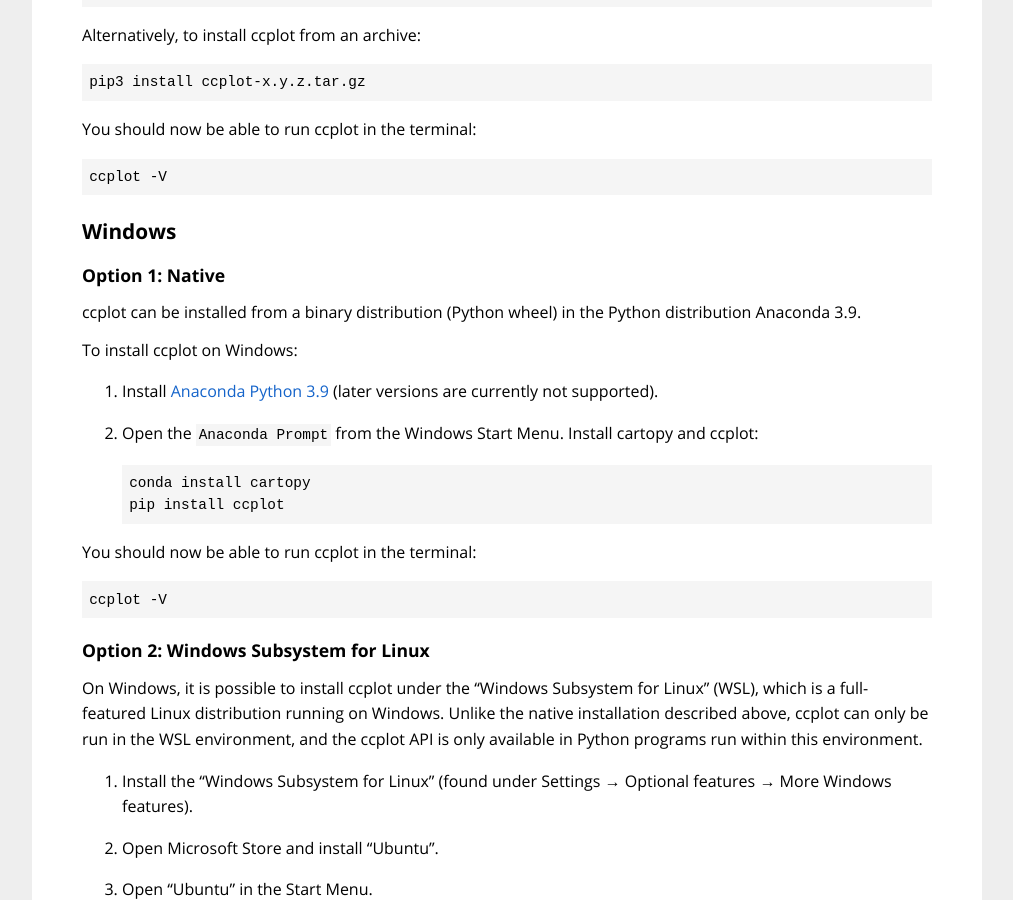
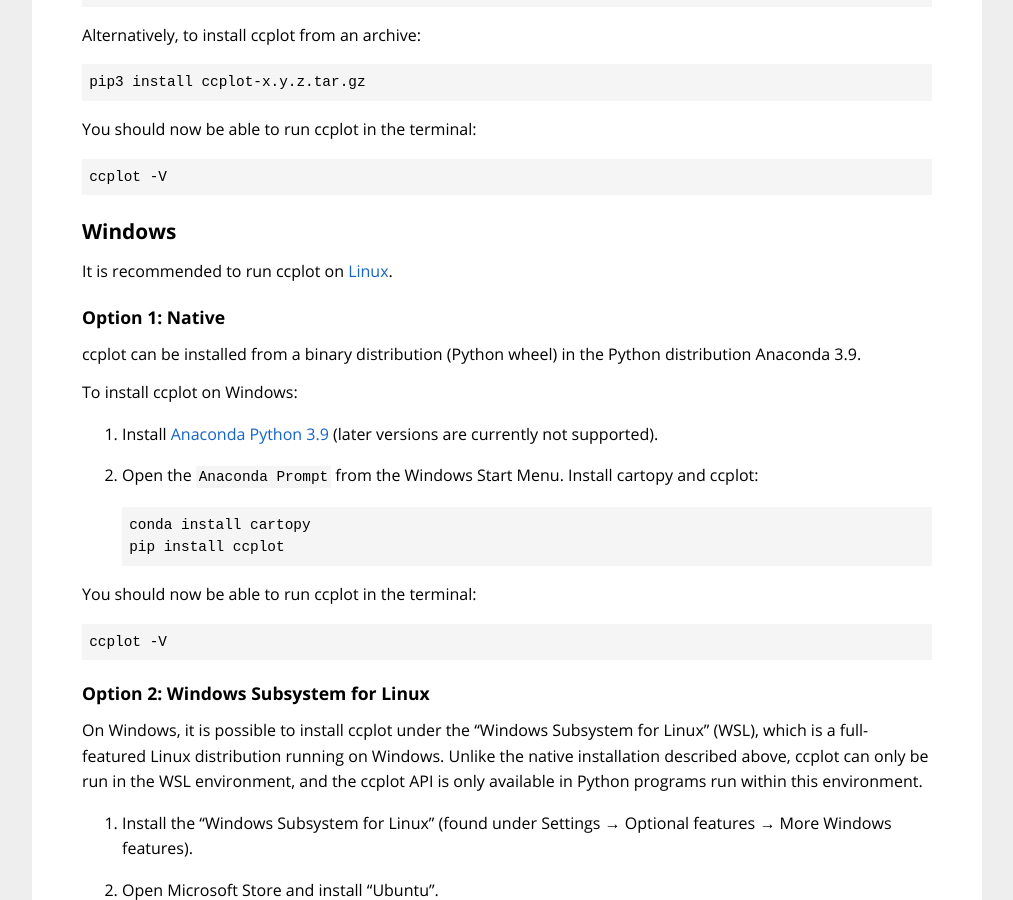
Before and after one commit to peterkuma/ccplot, a Jekyll site: the page built from installation/index.md, in a window 1280 px wide and 900 px high, scrolled down 1653 px. Shown: the whole window, without its empty margins (133-1146 px from the left). Built offline with Jekyll 4.4.1, drawn with Linux system fonts in a browser that asks for light colours; some of the changed text lies outside the part shown.

Commit message:
Clarify installation instructions

```diff
--- a/installation/index.md
+++ b/installation/index.md
@@ -244,6 +244,8 @@
 Windows
 -------
 
+It is recommended to run ccplot on [Linux](#linux).
+
 ### Option 1: Native
 
 ccplot can be installed from a binary distribution (Python wheel) in the
@@ -333,6 +335,8 @@
 
 macOS
 -----
+
+It is recommended to run ccplot on [Linux](#linux).
 
 This installation has been tested on macOS Monterey on Intel, and is also
 reported to work on Apple M1.
```
